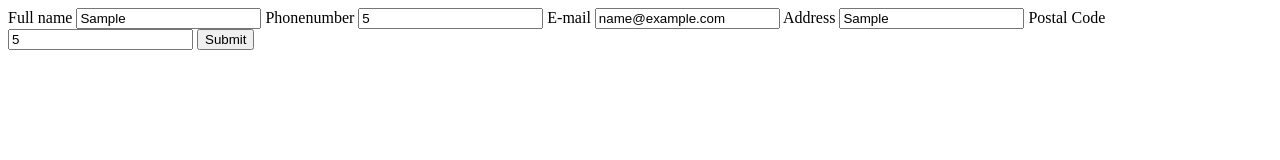
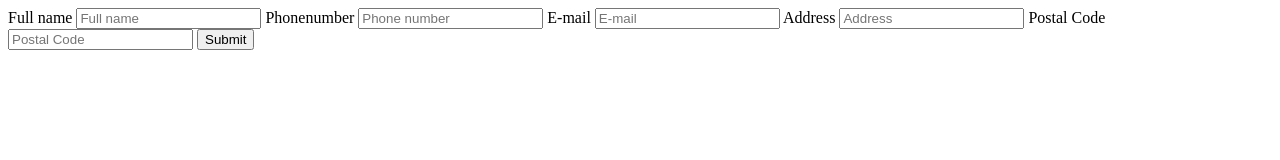
Before and after one commit to axelhagerback/U220920, a plain HTML site: page public/index.html in a window 1280 px wide. Both pictures are taken after typing "Sample", "5", "name@example.com", "Sample", "5" into the empty fields and a click on the button "Submit". Drawn offline with Linux system fonts and the light colour scheme.

Commit message:
UC1 done

```diff
--- a/public/app.js
+++ b/public/app.js
@@ -1,5 +1,26 @@
-console.log('It is alive');
+var customers = [];
+
+var person = {
+    Name: '',
+    PhoneNumber: '',
+    Email: '',
+    Address: '',
+    PostalCode: ''
+};
 
 function submitInformation() {
-    console.log('Submit works');
+    var name = document.getElementById('inputName').value;
+    var phoneNumber = document.getElementById('inputPhoneNumber').value;
+    var email = document.getElementById('inputEmail').value;
+    var address = document.getElementById('inputAddress').value;
+    var postalCode = document.getElementById('inputPostalCode').value;
+
+    person = {Name: name, PhoneNumber: phoneNumber, Email: email, Address: address, PostalCode: postalCode};
+    customers.push(person);
+
+    document.getElementById('inputName').value = '';
+    document.getElementById('inputPhoneNumber').value = '';
+    document.getElementById('inputEmail').value = '';
+    document.getElementById('inputAddress').value = '';
+    document.getElementById('inputPostalCode').value = '';
 };
--- a/public/index.html
+++ b/public/index.html
@@ -8,20 +8,20 @@
     <title>U220920</title>
 </head>
 <body>
-    <label for="name">Full name</label>
-    <input type="text" id="name">
+    <label for="inputName">Full name</label>
+    <input type="text" id="inputName" placeholder="Full name">
 
-    <label for="phoneNumber">Phonenumber</label>
-    <input type="number" id="phoneNumber">
+    <label for="inputPhoneNumber">Phonenumber</label>
+    <input type="number" id="inputPhoneNumber" placeholder="Phone number">
 
-    <label for="email">E-mail</label>
-    <input type="email" id="email">
+    <label for="inputEmail">E-mail</label>
+    <input type="email" id="inputEmail" placeholder="E-mail">
 
-    <label for="address">Address</label>
-    <input type="text" id="address">
+    <label for="inputAddress">Address</label>
+    <input type="text" id="inputAddress" placeholder="Address">
 
-    <label for="postalCode">Postal Code</label>
-    <input type="number" id="postalCode">
+    <label for="inputPostalCode">Postal Code</label>
+    <input type="number" id="inputPostalCode" placeholder="Postal Code">
 
     <button type="button" id="submit" onclick=submitInformation()>Submit</button>
 
```
